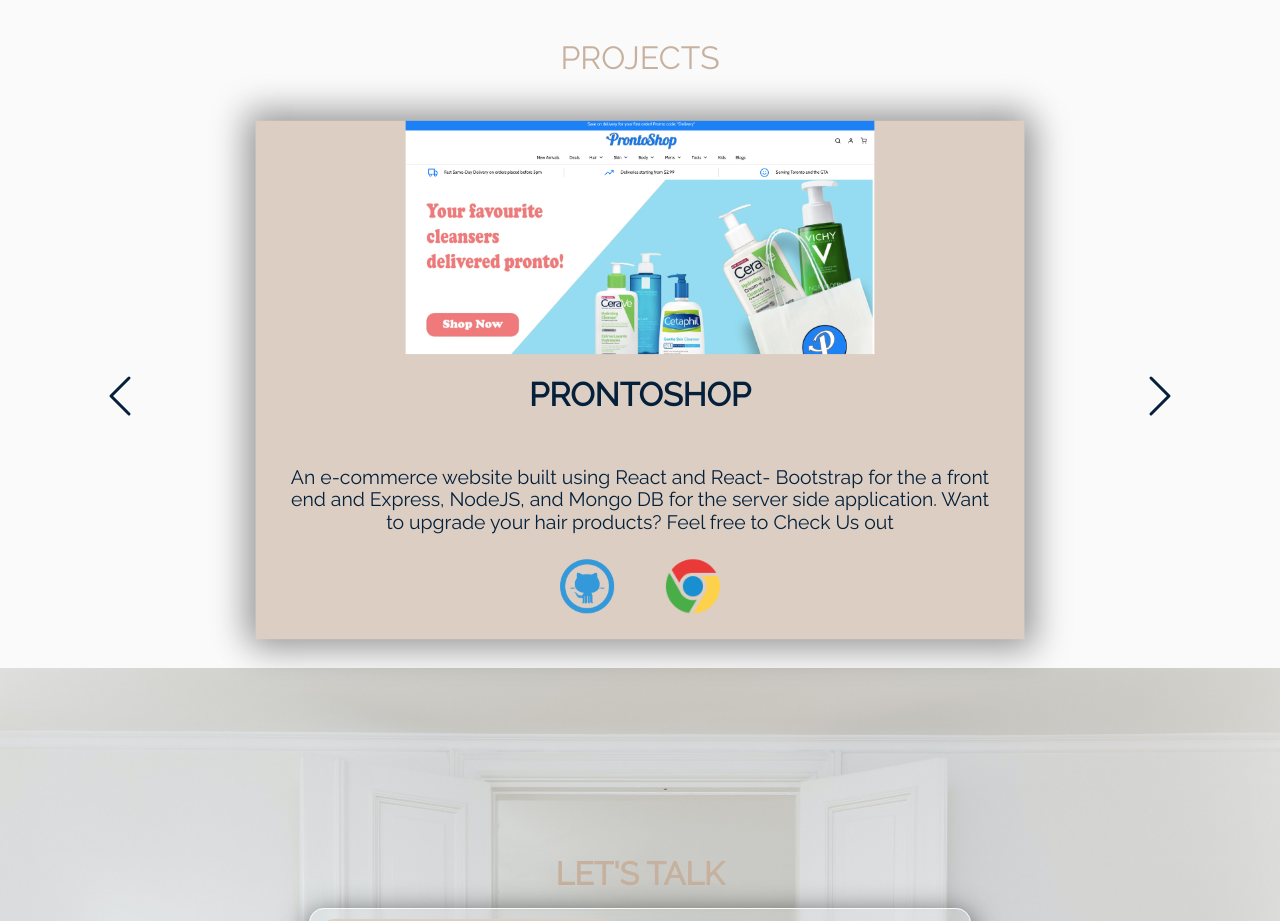
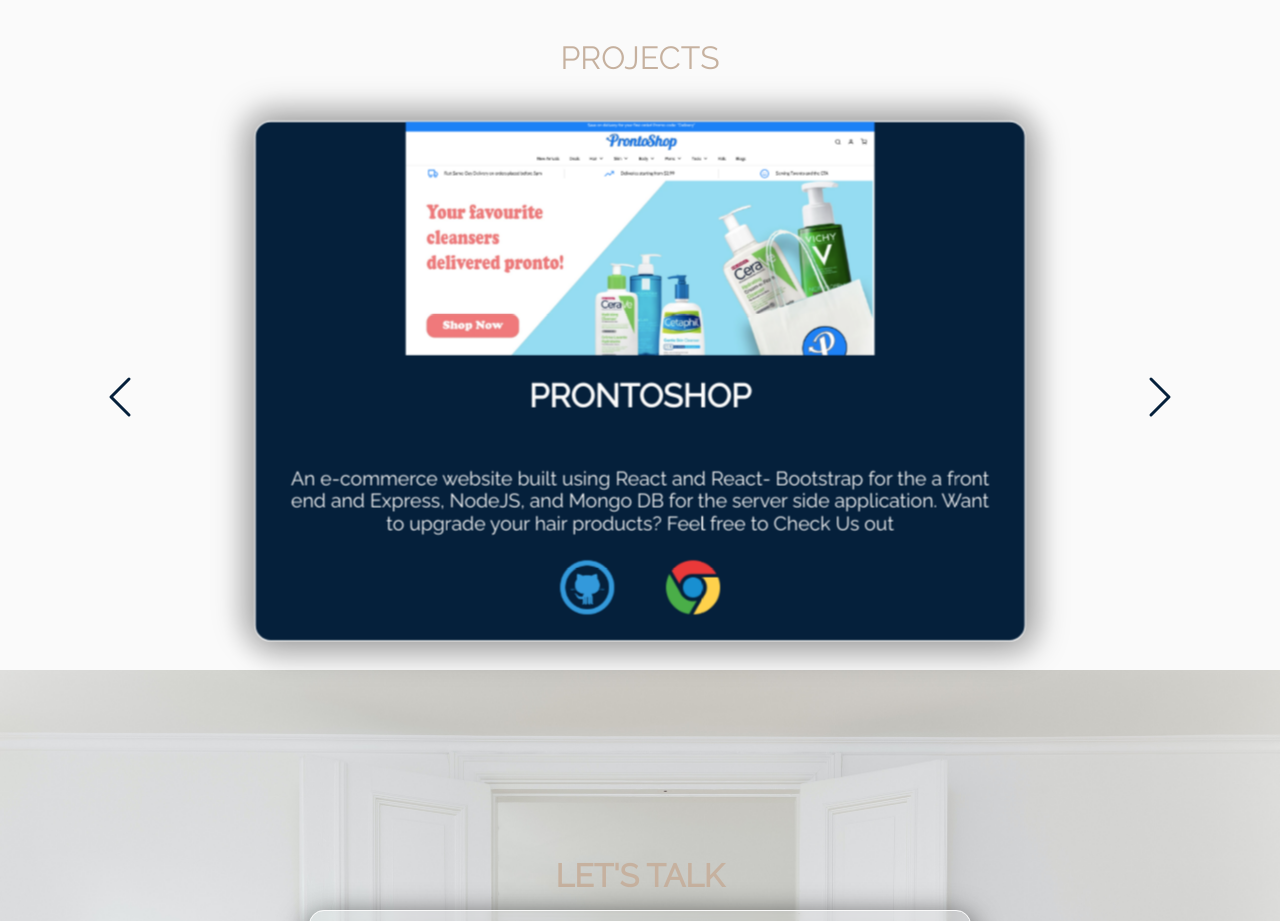
Before and after one commit to amar-eng/my-portfolio, a React (Create React App) app: page / in a window 1280 px wide. Shown: the part 3100-4021 px from the top of the page. Built offline with nearby package versions, Linux system fonts and the light colour scheme.

Commit message:
project section changes

```diff
--- a/src/components/Navbar/NavbarElements.js
+++ b/src/components/Navbar/NavbarElements.js
@@ -4,7 +4,7 @@
 
 export const Nav = styled.nav`
   /* background: rgb(220, 206, 194); */
-  background: ${({scrollNav})=>(scrollNav?'transparent': 'transparent')};
+  background: ${({scrollNav})=>(scrollNav?'#fafafa': 'transparent')};
   height: 80px;
   /* margin-top:-80px;  */
   display: flex;
--- a/src/components/Projects/Pcard.scss
+++ b/src/components/Projects/Pcard.scss
@@ -8,10 +8,16 @@
   font-size: 18px;
   box-shadow: 5px 5px 30px 7px rgba(0, 0, 0, 0.25),
     -5px -5px 30px 7px rgba(0, 0, 0, 0.22);
-  background-color: $beige;
-  color: $darkblue;
+  background-color: $darkblue;
+  border-radius: 15px;
+  color: $offwhite;
   width: 57%;
   height: 60vh;
+  backdrop-filter: blur(5px);
+  border: 1.5px solid $offwhite;
+  // -webkit-box-shadow: 0px 8px 30px 0px rgba(0, 0, 0, 0.75);
+  // -moz-box-shadow: 0px 8px 30px 0px rgba(0, 0, 0, 0.75);
+  // box-shadow: 0px 8px 30px 0px rgba(0, 0, 0, 0.75);
 
   &__pic {
     width: 100%;
--- a/src/components/Projects/Projects.scss
+++ b/src/components/Projects/Projects.scss
@@ -10,8 +10,8 @@
   display: flex;
   justify-content: center;
   align-items: center;
+  padding-bottom: 2rem;
 
-  padding-bottom: 2rem;
 }
 
 .projects__title {
```
